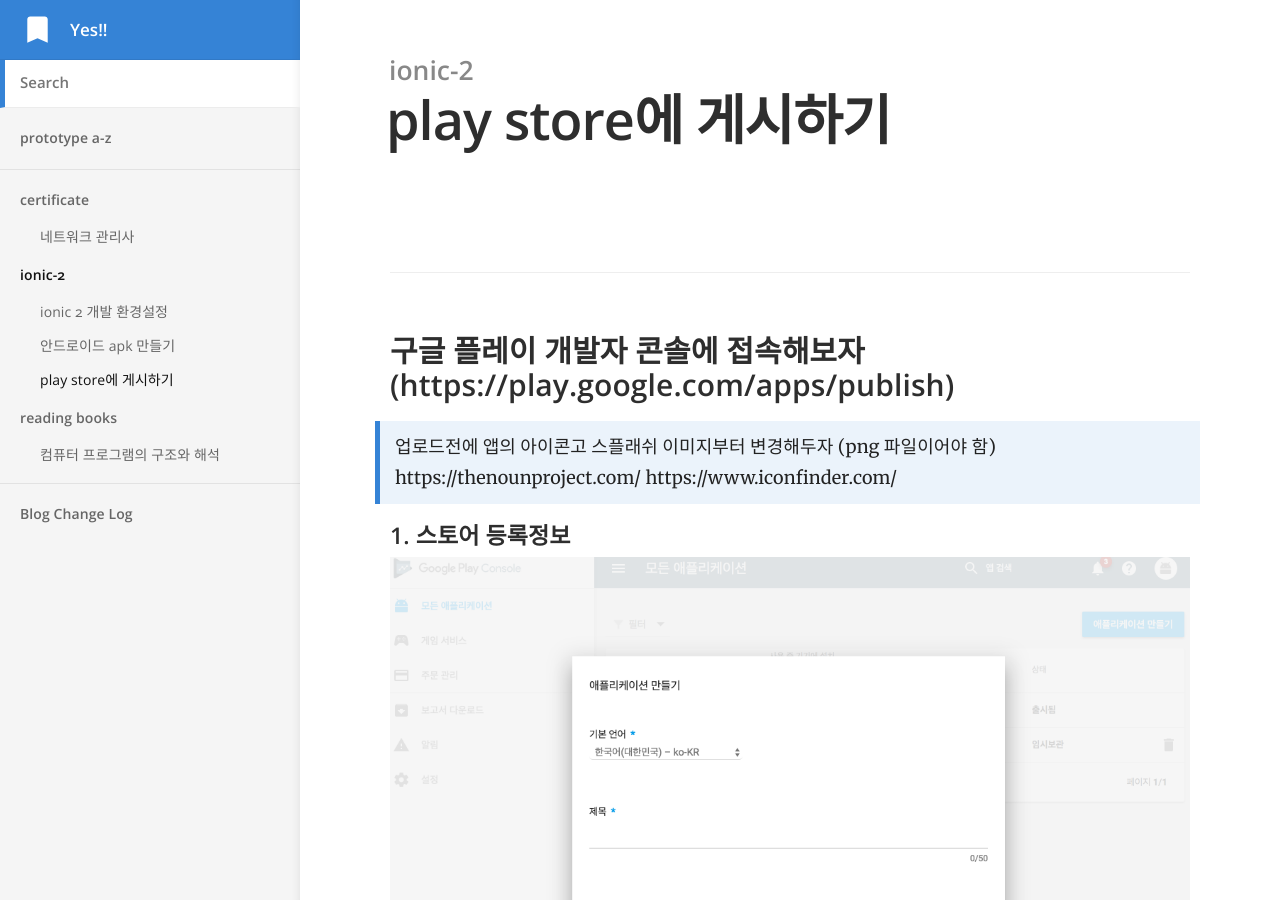
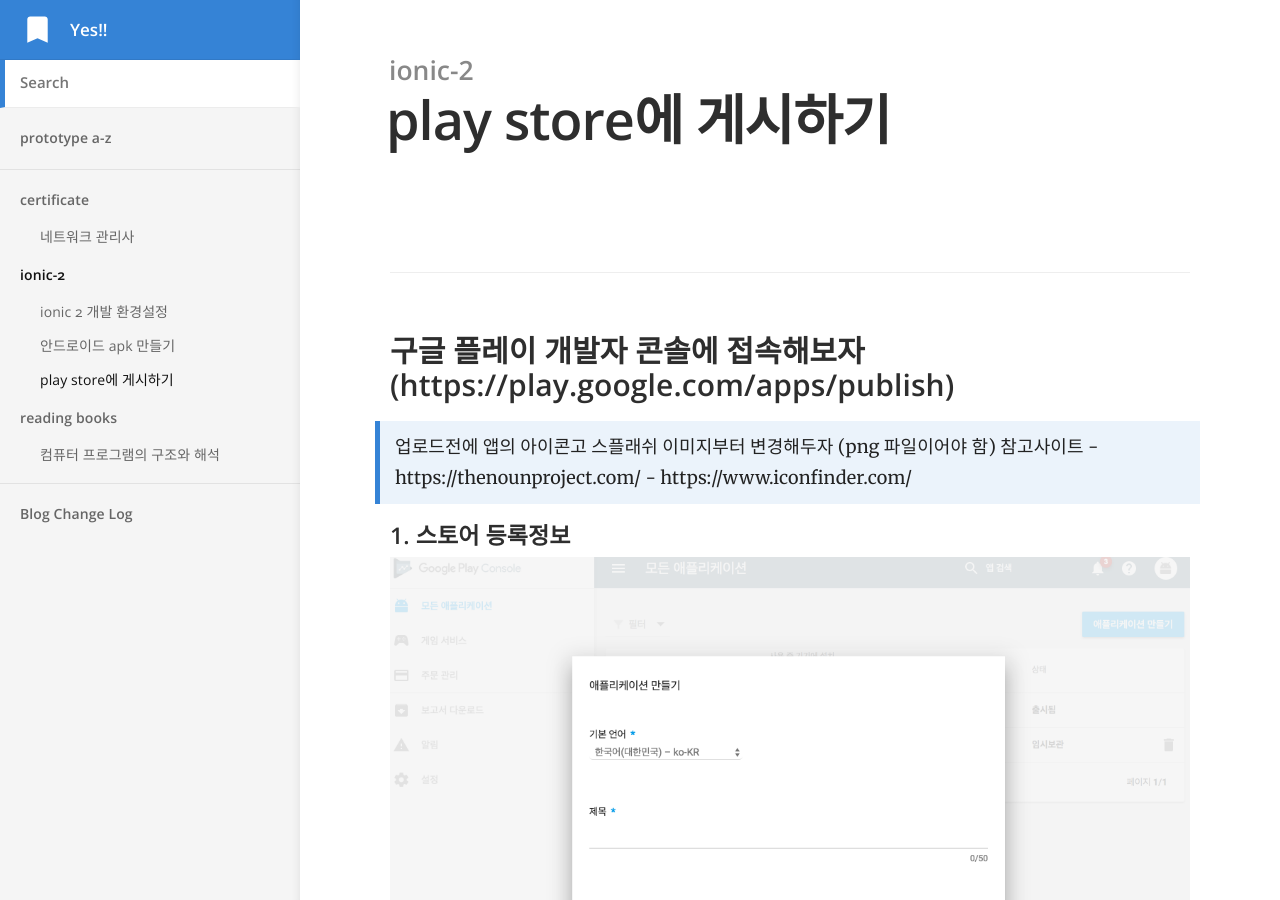
Before and after one commit to j2yes/j2yes.github.io, a Jekyll site: the page built from _docs/ionic-2/play-store.md, in a window 1280 px wide and 900 px high. Built offline with Jekyll 4.4.1, drawn with Linux system fonts in a browser that asks for light colours; comment, search, counter and statistics services are not loaded.

Commit message:
Updated '_docs/ionic-2/play-store.md' via CloudCannon

```diff
--- a/_docs/ionic-2/play-store.md
+++ b/_docs/ionic-2/play-store.md
@@ -9,8 +9,9 @@
 ### 구글 플레이 개발자 콘솔에 접속해보자 (https://play.google.com/apps/publish)
 
 > 업로드전에 앱의 아이콘고 스플래쉬 이미지부터 변경해두자 (png 파일이어야 함)
-https://thenounproject.com/
-https://www.iconfinder.com/
+    참고사이트
+    - https://thenounproject.com/
+    - https://www.iconfinder.com/
 
 #### 1. 스토어 등록정보
 
```
